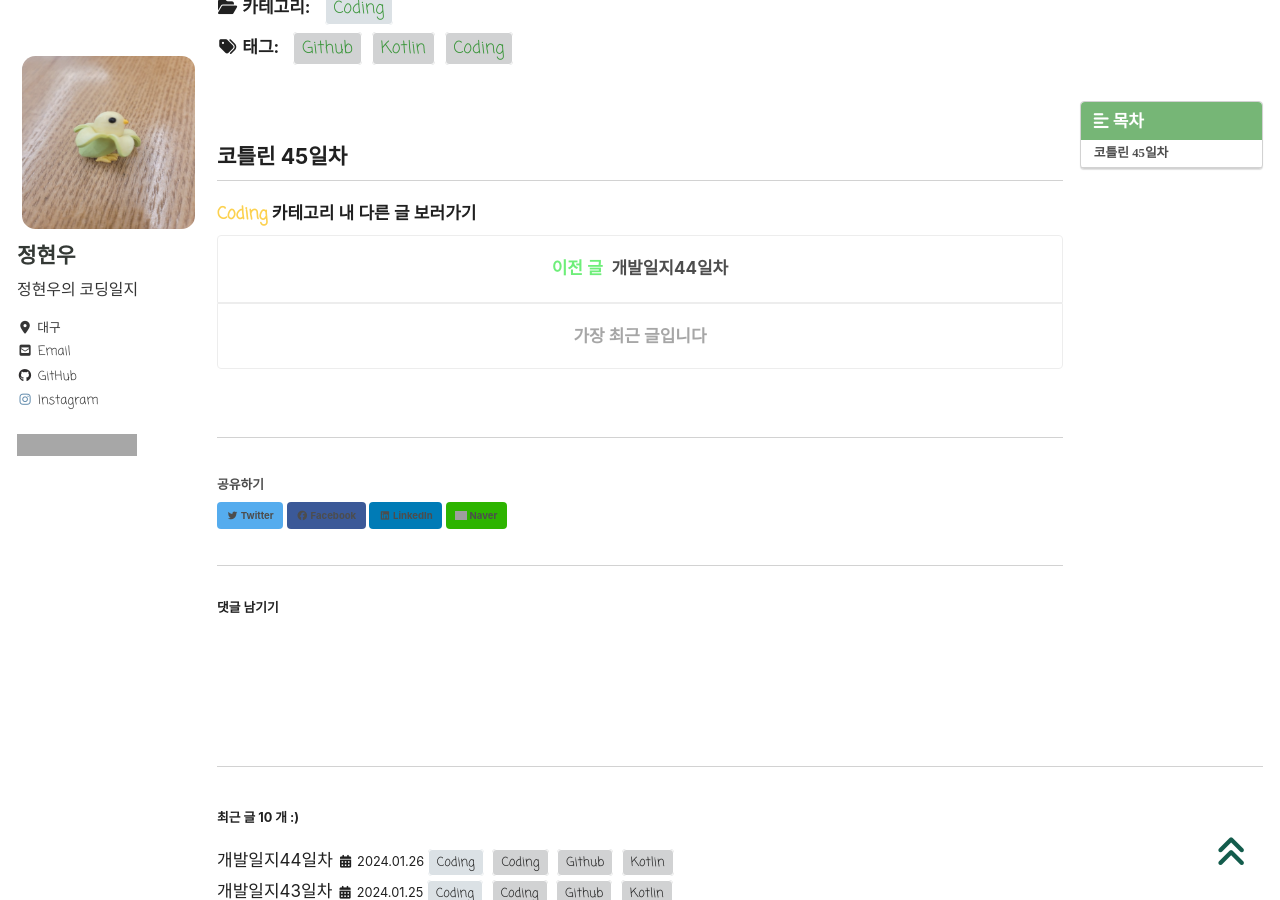
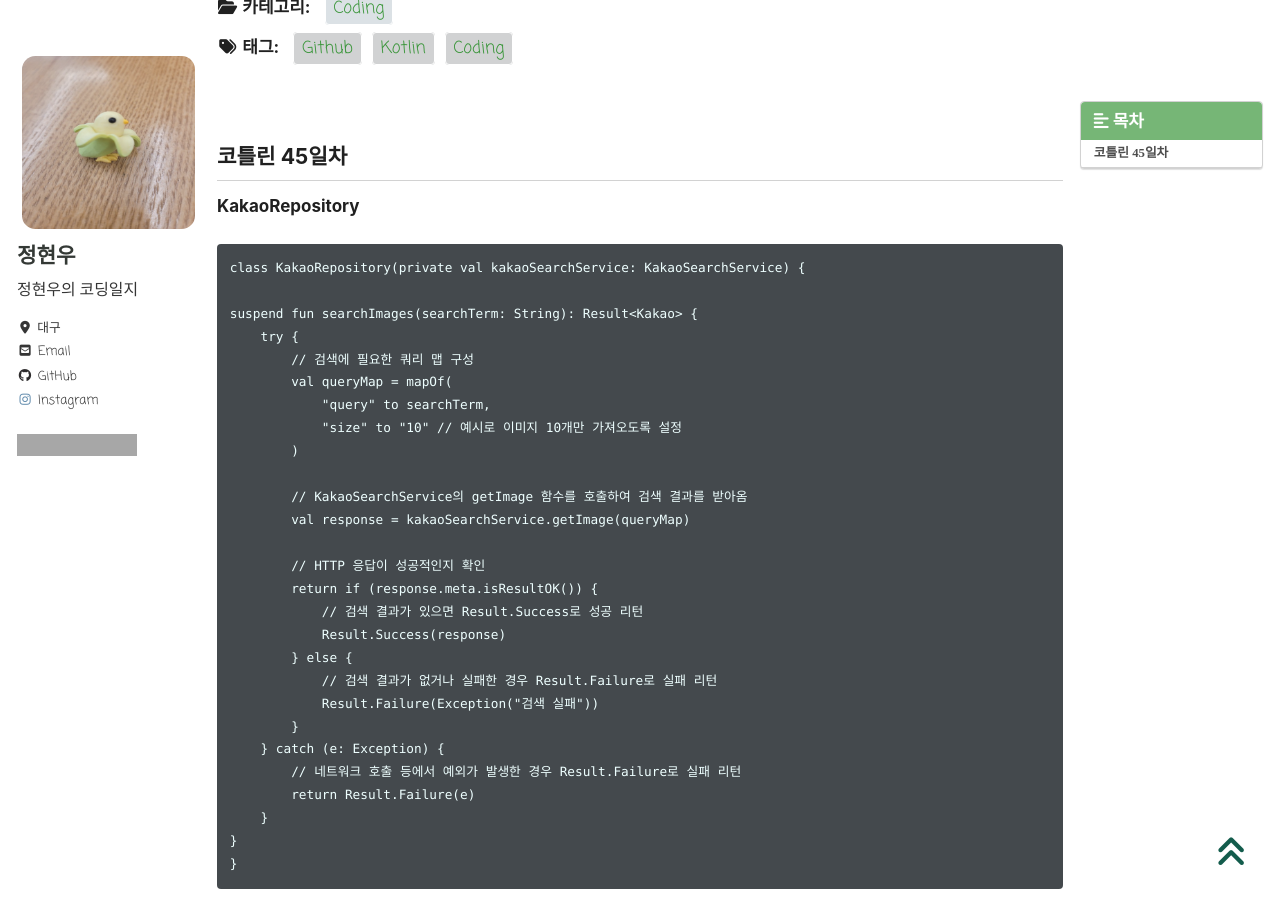
Before and after one commit to hyunparrot/hyunparrot.github.io, a Jekyll site: the page built from _posts/Blog/2024-01-29-kotlin-45.md, in a window 1280 px wide and 900 px high, scrolled down 234 px. Built offline with Jekyll 4.4.1, drawn with Linux system fonts in a browser that asks for light colours; cached includes are drawn as plain includes; nearby versions of some CDN libraries; some web fonts are replaced; comment, search, counter and statistics services are not loaded; some of the changed text lies outside the part shown; grey boxes are pictures that could not be loaded.

Commit message:
Update 2024-01-29-kotlin-45.md

```diff
--- a/_posts/Blog/2024-01-29-kotlin-45.md
+++ b/_posts/Blog/2024-01-29-kotlin-45.md
@@ -15,3 +15,66 @@ last_modified_at: 2024-01-29
 
 ---
 ## 코틀린 45일차
+
+
+**KakaoRepository**
+
+    class KakaoRepository(private val kakaoSearchService: KakaoSearchService) {
+
+    suspend fun searchImages(searchTerm: String): Result<Kakao> {
+        try {
+            // 검색에 필요한 쿼리 맵 구성
+            val queryMap = mapOf(
+                "query" to searchTerm,
+                "size" to "10" // 예시로 이미지 10개만 가져오도록 설정
+            )
+
+            // KakaoSearchService의 getImage 함수를 호출하여 검색 결과를 받아옴
+            val response = kakaoSearchService.getImage(queryMap)
+
+            // HTTP 응답이 성공적인지 확인
+            return if (response.meta.isResultOK()) {
+                // 검색 결과가 있으면 Result.Success로 성공 리턴
+                Result.Success(response)
+            } else {
+                // 검색 결과가 없거나 실패한 경우 Result.Failure로 실패 리턴
+                Result.Failure(Exception("검색 실패"))
+            }
+        } catch (e: Exception) {
+            // 네트워크 호출 등에서 예외가 발생한 경우 Result.Failure로 실패 리턴
+            return Result.Failure(e)
+        }
+    }
+    }
+
+**MainViewModel**
+
+    fun searchImages(searchTerm: String) {
+        viewModelScope.launch {
+            try {
+                val response = repository.searchImages(searchTerm)
+                _kakaoData.postValue(response)
+            } catch (e: Exception) {
+                // 오류 처리
+                _kakaoData.postValue(Result.Failure(e))
+            }
+        }
+    }
+
+**KakaoRepository 클래스와 MainViewModel 클래스 내에 있는 searchImages 함수는 이름은 같지만, 역할과 위치가 다르다.**
+
+**여러 클래스에서 동일한 이름의 함수를 사용하는 것은 일반적인 상황이다.**
+
+**이는 각 클래스에서 해당 함수를 다르게 구현하여 클래스의 역할에 맞게 사용하기 위함이다.**
+
+**KakaoRepository 클래스의 searchImages: 이 함수는 카카오 검색 서비스를 호출하여 이미지 검색을 수행하고, 결과를 Result 객체로 감싸서 반환한다.**
+
+**이 클래스는 데이터의 원격 소스에서 데이터를 가져오는 역할을 한다.**
+
+**MainViewModel 클래스의 searchImages: 이 함수는 사용자가 입력한 검색어를 받아서 KakaoRepository의 searchImages 함수를 호출하고,**
+
+**그 결과를 LiveData를 통해 액티비티 또는 프래그먼트에 전달한다. 이 클래스는 UI와 관련된 로직 및 데이터 관리를 담당한다.**
+
+**따라서 같은 이름의 함수가 있더라도 클래스의 역할에 따라 구현이 달라진다.**
+
+**이는 코드를 읽는 사람에게 어떤 기능을 수행하는지 명확히 알려주는 일반적인 프로그래밍 관행이다.**
```
